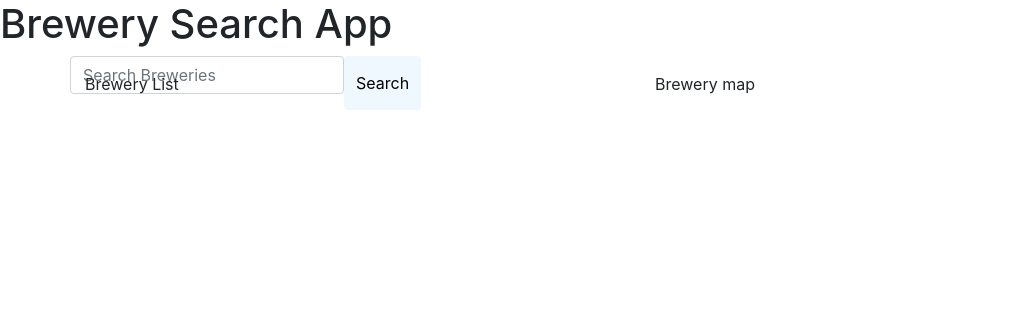
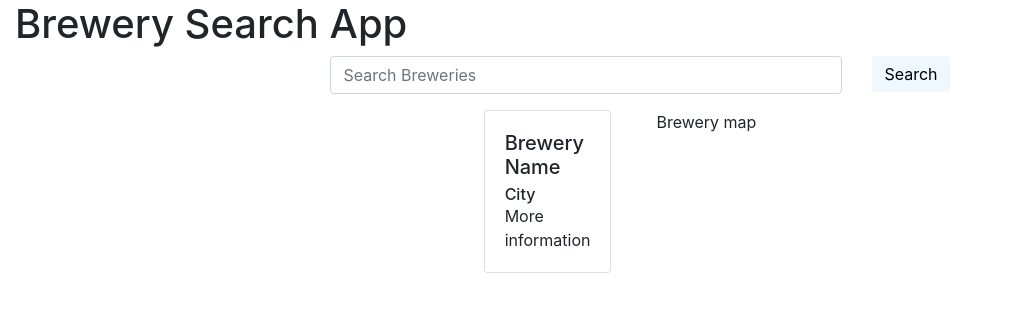
Before and after one commit to hcuellar-coder/brewery-search-app, a React (Create React App) app in the folder Brewery Search App/client/: page / in a window 1280 px wide. Shown: the top 312 px of the page, without its empty margins (0-1010 px from the left). Built offline with nearby package versions, Linux system fonts and the light colour scheme.

Commit message:
building home components

```diff
--- a/Brewery Search App/client/src/App.css
+++ b/Brewery Search App/client/src/App.css
@@ -1,5 +1,39 @@
-#search-bar-container{
-    height: 2vh;
+html, body, #root{
+    height: 100%;
+}
+
+.App {
+    height: 100%;
+}
+
+.app-container{
+    display: flex;
+    justify-content: center;
+}
+
+#brewerydisplay-container {
+    display: flex;
+    justify-content: center;
+    height: 80%;
+}
+
+#brewerylist-container {
+    border: 1px;
+    border-color: black;
+    height: auto;
+    max-height: 80%;
+}
+
+#home-container {
+    height: 100%;
+}
+
+#search-bar-row {
+    height: 6vh;
+}
+
+#search-bar-form-control {
+    width: 40vw;
 }
 
 #search-bar-button {
--- a/Brewery Search App/client/src/App.js
+++ b/Brewery Search App/client/src/App.js
@@ -4,9 +4,7 @@ import Home from './Components/Home'
 function App() {
   return (
     <div className="App">
-      <header className="App-header">
-        <Home />
-      </header>
+      <Home />
     </div>
   );
 }
--- a/Brewery Search App/client/src/Components/BreweryDisplay.js
+++ b/Brewery Search App/client/src/Components/BreweryDisplay.js
@@ -7,7 +7,7 @@ import Col from 'react-bootstrap/Col'
 
 function BreweryDisplay() {
     return (
-        <Container>
+        <Container id="brewerydisplay-container">
             <Row>
                 <Col><BreweryList /></Col>
                 <Col><BreweryMap /></Col>
--- a/Brewery Search App/client/src/Components/BreweryList.js
+++ b/Brewery Search App/client/src/Components/BreweryList.js
@@ -1,10 +1,20 @@
 import React from 'react'
+import Container from 'react-bootstrap/Container'
+import Card from 'react-bootstrap/Card'
 
 function BreweryList() {
     return (
-        <div>
-            Brewery List
-        </div>
+        <Container fluid id="brewerylist-container">
+            <Card>
+                <Card.Body>
+                    <Card.Title>Brewery Name</Card.Title>
+                    <Card.Subtitle> City </Card.Subtitle>
+                    <Card.Text>
+                        More information
+                    </Card.Text>
+                </Card.Body>
+            </Card>
+        </Container>
     )
 }
 
--- a/Brewery Search App/client/src/Components/Home.js
+++ b/Brewery Search App/client/src/Components/Home.js
@@ -1,14 +1,15 @@
 import React from 'react'
 import SearchBar from './SearchBar'
 import BreweryDisplay from './BreweryDisplay'
+import Container from 'react-bootstrap/Container'
 
 function Home() {
     return (
-        <div>
+        <Container fluid id="home-container">
             <h1 className='home-header'>Brewery Search App</h1>
             <SearchBar />
             <BreweryDisplay />
-        </div>
+        </Container>
     )
 }
 
--- a/Brewery Search App/client/src/Components/SearchBar.js
+++ b/Brewery Search App/client/src/Components/SearchBar.js
@@ -3,17 +3,22 @@ import Container from 'react-bootstrap/Container'
 import Form from 'react-bootstrap/Form'
 import Button from 'react-bootstrap/Button'
 import Row from 'react-bootstrap/Row'
+import Col from 'react-bootstrap/Col'
 
 function SearchBar() {
     return (
-        <Container id="search-bar-container">
-            <Row id="search-bar-row">
-                <Form>
-                    <Form.Group>
-                        <Form.Control placeholder="Search Breweries"></Form.Control>
-                    </Form.Group>
-                </Form>
-                <Button id="search-bar-button">Search</Button>
+        <Container fluid className="app-container">
+            <Row>
+                <Col>
+                    <Form>
+                        <Form.Group>
+                            <Form.Control id="search-bar-form-control" placeholder="Search Breweries"></Form.Control>
+                        </Form.Group>
+                    </Form>
+                </Col>
+                <Col>
+                    <Button id="search-bar-button">Search</Button>
+                </Col>
             </Row>
         </Container>
     )
--- a/Brewery Search App/client/src/index.js
+++ b/Brewery Search App/client/src/index.js
@@ -6,9 +6,7 @@ import reportWebVitals from './reportWebVitals';
 import 'bootstrap/dist/css/bootstrap.min.css';
 
 ReactDOM.render(
-  <React.StrictMode>
-    <App />
-  </React.StrictMode>,
+  <App />,
   document.getElementById('root')
 );
 
```
